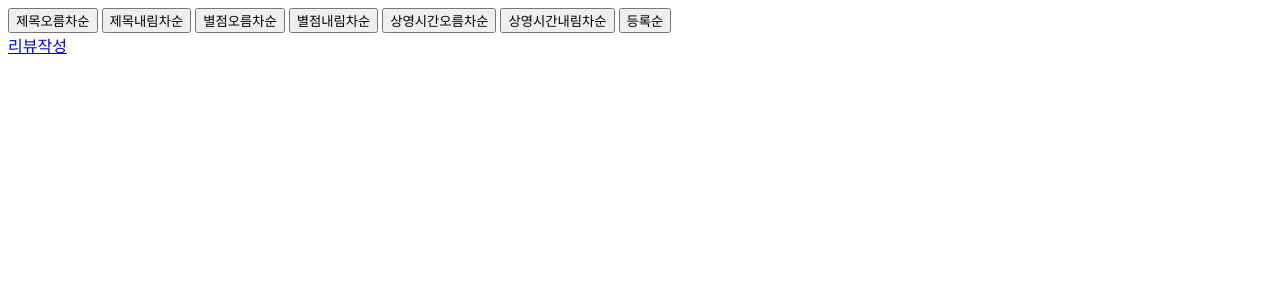
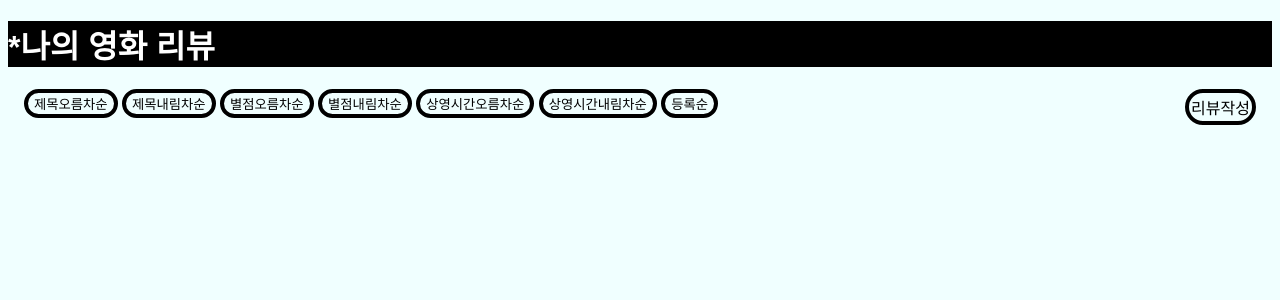
Before and after one commit to justindevcode/piro-study-history, a Django app: page / in a window 1280 px wide. Shown: the top 300 px of the page. Run offline with Django 4.2, Linux system fonts and the light colour scheme; data that the repository does not hold is empty; some libraries are stand-ins or nearby versions.

Commit message:
CRUD 프론트조금

```diff
--- a/myMovieReviews/config/settings.py
+++ b/myMovieReviews/config/settings.py
@@ -11,6 +11,7 @@ https://docs.djangoproject.com/en/4.0/ref/settings/
 """
 
 from pathlib import Path
+import os
 
 # Build paths inside the project like this: BASE_DIR / 'subdir'.
 BASE_DIR = Path(__file__).resolve().parent.parent
@@ -117,9 +118,12 @@ USE_TZ = True
 # Static files (CSS, JavaScript, Images)
 # https://docs.djangoproject.com/en/4.0/howto/static-files/
 
-STATIC_URL = 'static/'
+STATIC_URL = '/static/'
 
 # Default primary key field type
 # https://docs.djangoproject.com/en/4.0/ref/settings/#default-auto-field
 
 DEFAULT_AUTO_FIELD = 'django.db.models.BigAutoField'
+
+STATICFILES_DIRS = [os.path.join(BASE_DIR, 'movie','static')]
+STATIC_ROOT = os.path.join(BASE_DIR, 'static')
--- a/myMovieReviews/config/urls.py
+++ b/myMovieReviews/config/urls.py
@@ -16,8 +16,11 @@ Including another URLconf
 from xml.etree.ElementInclude import include
 from django.contrib import admin
 from django.urls import path, include
+from django.conf.urls.static import static
+from django.conf import settings
 
 urlpatterns = [
     path('admin/', admin.site.urls),
     path('', include('movie.urls')),
 ]
+urlpatterns += static(settings.STATIC_URL, document_root=settings.STATIC_ROOT)
--- /dev/null
+++ b/myMovieReviews/movie/static/css/home.css
@@ -0,0 +1,54 @@
+
+* {
+    font-family: 'Franklin Gothic Medium', 'Arial Narrow', Arial, sans-serif;
+    background-color: azure;
+}
+#title {
+    background-color: black;
+    color: white;
+}
+
+a {
+    text-decoration: none;
+    color: black;
+  }
+
+#top {
+    margin: 1rem;
+    display: flex;
+    flex-direction: row;
+    justify-content: space-between;
+    border-bottom: 5px;
+
+}
+
+#main {
+    display: flex;
+    flex-direction: row;
+    justify-content: space-around;
+    align-items: center;
+    flex-wrap: wrap;
+}
+
+article {
+    width: 14rem;
+    margin: 2rem;
+    padding: 1rem;
+    border-radius: 50px;
+    border: 4px solid;
+    border-color: black;
+}
+
+#newcon{
+    padding: 2px;
+    border-radius: 50px;
+    border: 4px solid;
+    border-color: black;
+}
+
+button {
+
+  border-radius: 50px;
+  border: 4px solid;
+  border-color: black;
+}
--- a/myMovieReviews/movie/templates/movie/create.html
+++ b/myMovieReviews/movie/templates/movie/create.html
@@ -12,12 +12,12 @@
       <h2>제목: <input type="text" name="title" placeholder="제목" /></h2>
       <p>
         개봉년도: <input type="number" name="openyear" placeholder="개봉년도" />
-        <select name="genre" id="">
+        장르: <select name="genre" id="">
           {% for genrename in genrename %}
           <option value="{{genrename.0}}">{{genrename.1}}</option>
           {% endfor %}
         </select>
-        <input type="number" name="score" placeholder="별점" />
+        별점: <input type="number" name="score" placeholder="별점" />
         러닝타임:
         <input type="number" name="runningtime" placeholder="러닝타임" />
       </p>
--- a/myMovieReviews/movie/templates/movie/home.html
+++ b/myMovieReviews/movie/templates/movie/home.html
@@ -2,12 +2,17 @@
 <html lang="ko">
 
   <head>
+    {% load static %}
+    <link rel="stylesheet" href="{% static 'css/home.css'%}">
     <meta charset="UTF-8" />
     <meta http-equiv="X-UA-Compatible" content="IE=edge" />
     <meta name="viewport" content="width=device-width, initial-scale=1.0" />
     <title>홈 화면</title>
   </head>
   <body>
+    <div id="mainflex">
+      <div ><h1 id="title">*나의 영화 리뷰</h1></div>
+      <div id="top">
     {% load mathfilters %}
     <form action="{% url 'movie:home' %}">
         <button name="sort" value="1">제목오름차순</button>
@@ -18,18 +23,23 @@
         <button name="sort" value="6">상영시간내림차순</button>
         <button name="sort" value="7">등록순</button>
       </form>
+      <a href="/create" id="newcon">리뷰작성</a>
+      </div>
+      <div id="main">
     {% for i in movieinfo %}
 
-
     <article>
-      <h1><a href="/movie/{{i.id}}"> 제목: {{i.title}} </a></h1>
+      <h1><a href="/movie/{{i.id}}"> {{i.title}} </a></h1>
       <p>개봉년도: {{i.openyear}}</p>
       <p>장르: {{i.genre}}</p>
       <p>평점: {{i.score}}</p>
       <p>상영시간: {{ i.runningtime|intdiv:60 }}시간  {{ i.runningtime|mod:60 }}분</p>
     </article>
+
     {% endfor %}
+  </div>
 
-    <a href="/create">리뷰작성</a>
+
+  </div>
   </body>
 </html>
--- a/myMovieReviews/movie/urls.py
+++ b/myMovieReviews/movie/urls.py
@@ -1,5 +1,6 @@
 from django.urls import path
 from django.contrib import admin
+
 
 from . import views
 
```
Also changed, not shown: myMovieReviews/README.md.
